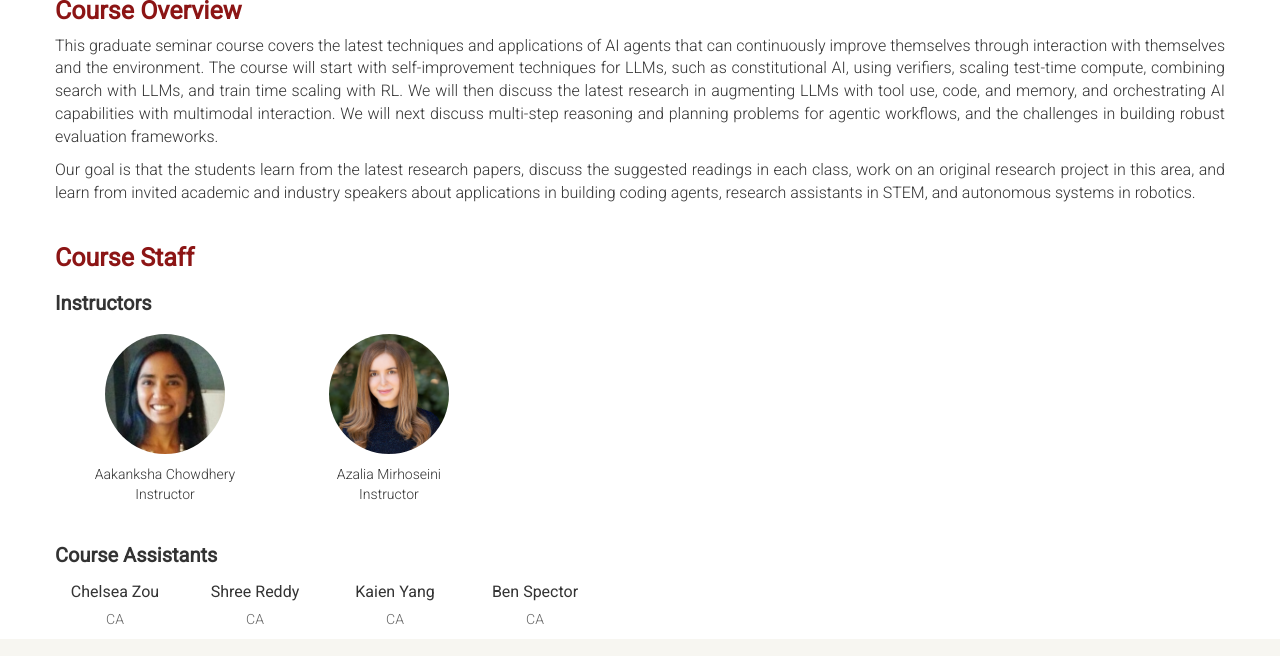
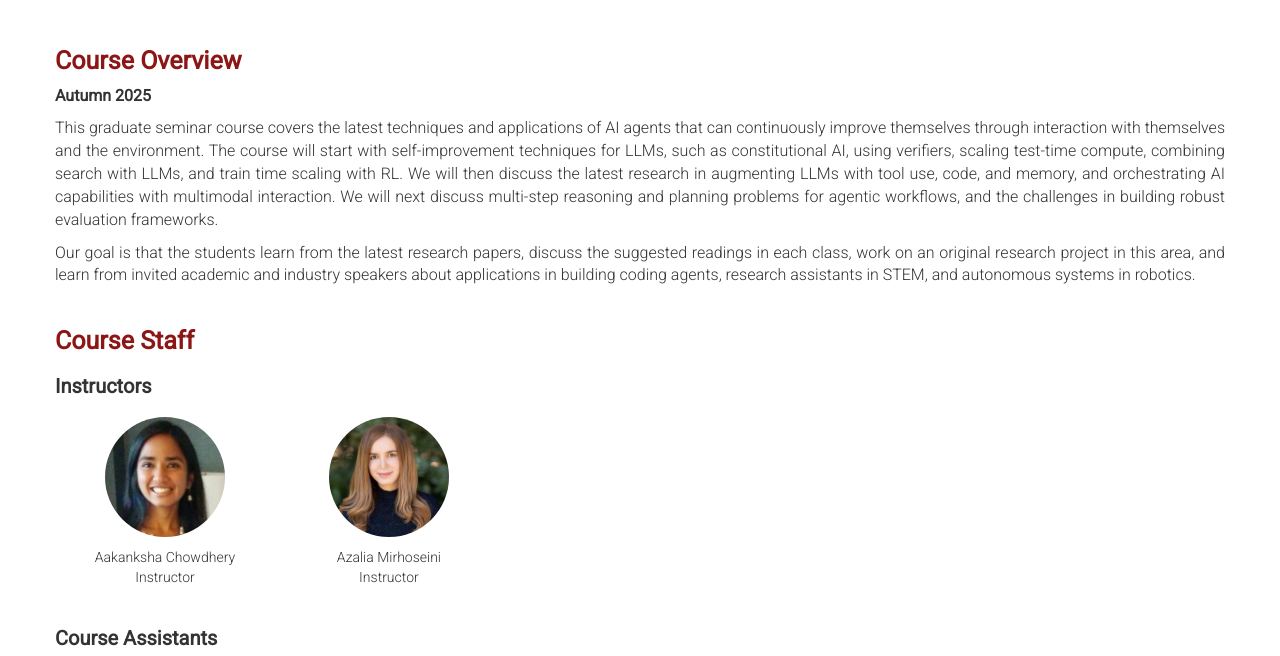
Before and after one commit to stanford-cs329a/stanford-cs329a.github.io, a plain HTML site: page index.html in a window 1280 px wide. Shown: the part 103-759 px from the top of the page. Drawn offline with nearby package versions, Linux system fonts and the light colour scheme.

Commit message:
Update index.html

```diff
--- a/index.html
+++ b/index.html
@@ -205,8 +205,9 @@
     </nav>
 
 
-    <div class="container sec" id="intro">
+    <div class="container sec" id="intro" style="margin-top: 60px;">
         <h2>Course Overview</h2>
+        <p><strong>Autumn 2025</strong></p>
         <p>
         This graduate seminar course covers the latest techniques and applications of AI agents
         that can continuously improve themselves through interaction with themselves and the environment.
@@ -277,7 +278,7 @@
             <h2>Logistics</h2>
             <ul>
               <li>
-                <b>Lectures</b> are held on Monday/Friday 4:30 PM - 5:50 PM PT in Fall 2025 in Skilling Auditorium. In-person lectures will start with the first
+                <b>Lectures</b> are held on Monday/Friday 4:30 PM - 5:50 PM PT in Autumn 2025 in Skilling Auditorium. In-person lectures will start with the first
                 lecture.
               </li>
             </ul>
```
